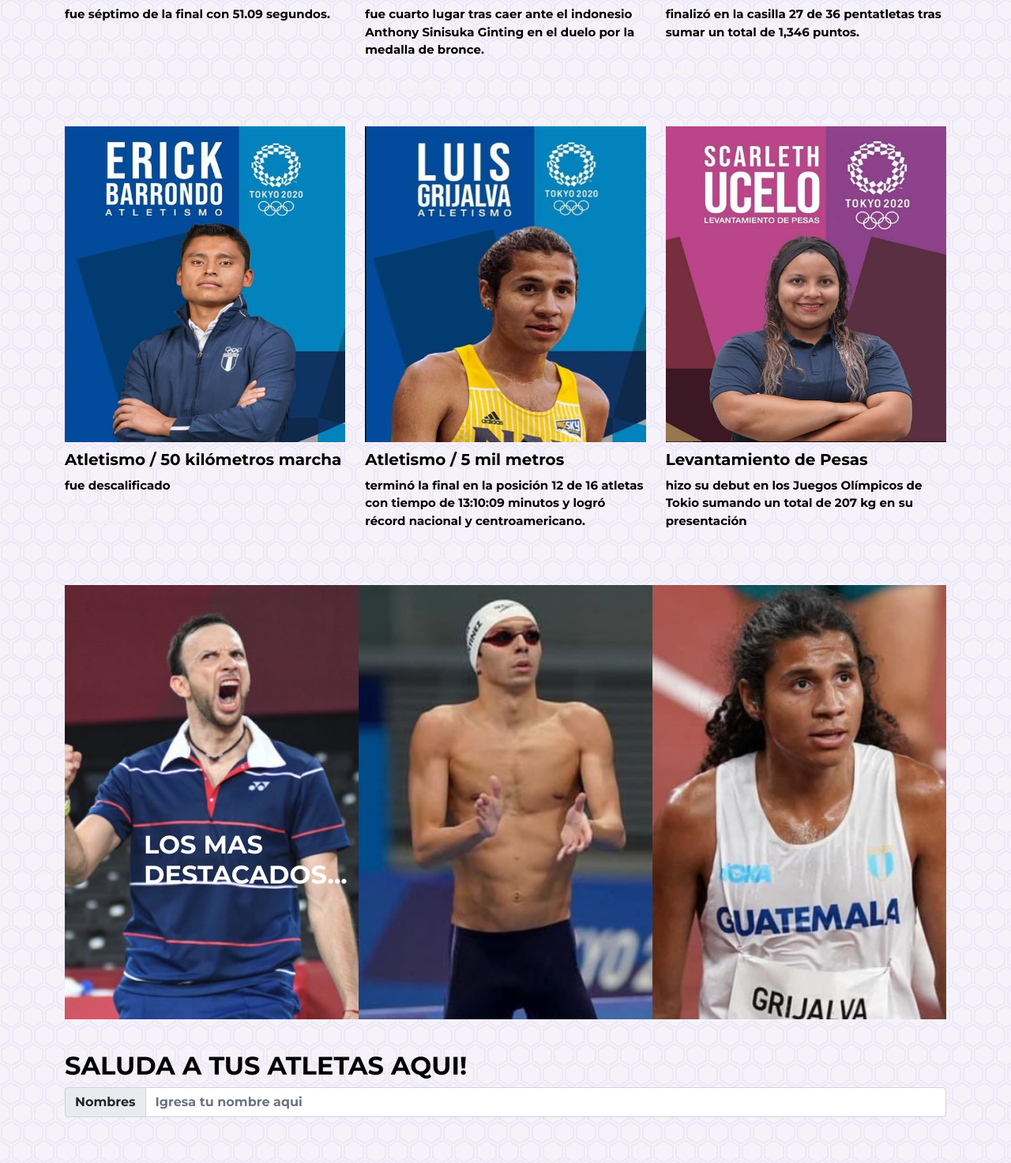
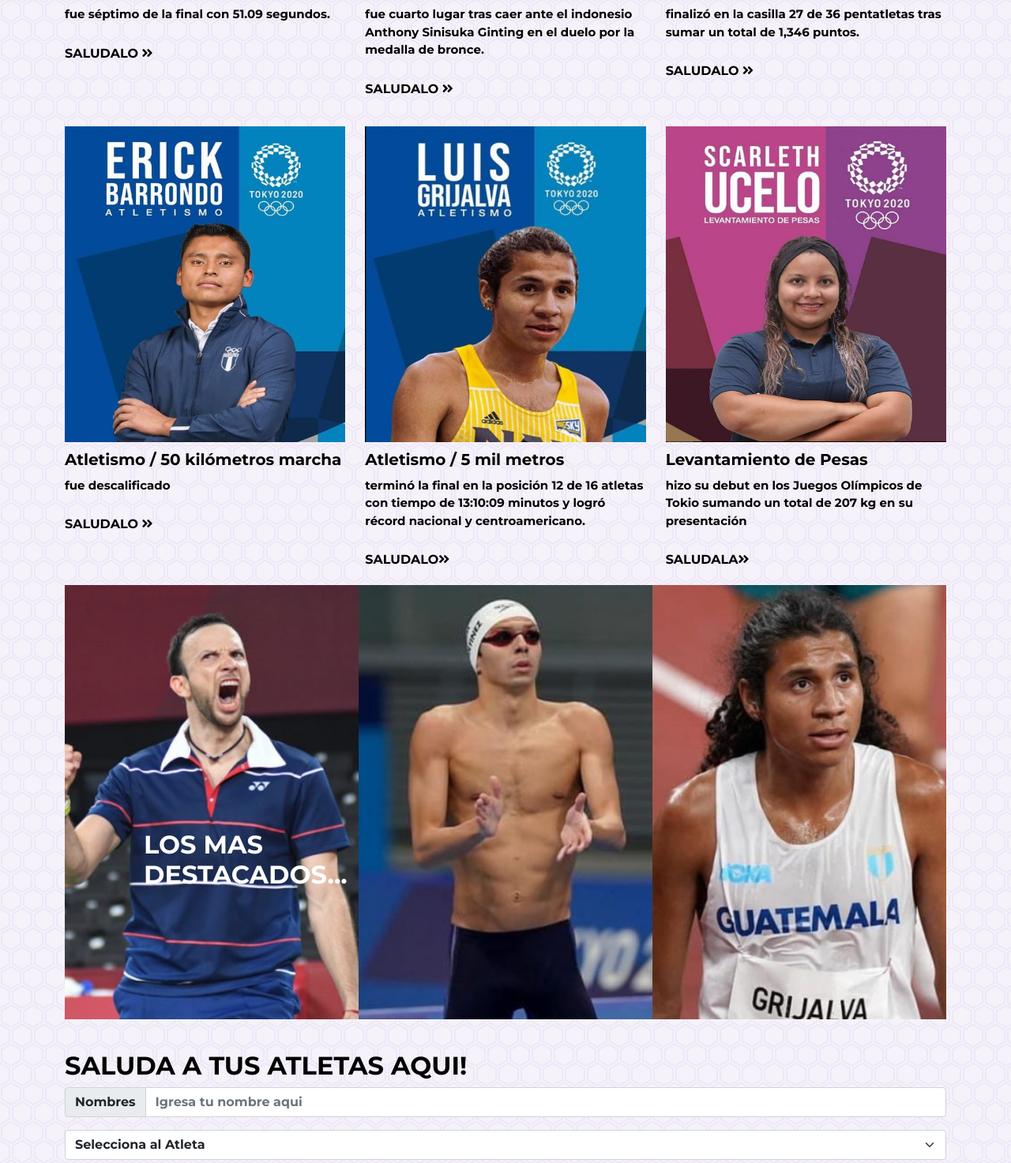
Before and after one commit to Jergo009/primerparcialweb2021, a plain HTML site: page index.html in a window 1280 px wide. Shown: the part 1040-2513 px from the top of the page at 79% size. Drawn offline with nearby package versions, Linux system fonts and the light colour scheme.

Commit message:
se creo el formulario y se redirigen los botones de saludos

```diff
--- a/index.html
+++ b/index.html
@@ -35,7 +35,7 @@
                     <a href="#">INICIO</a>
                 </li>
                 <li>
-                    <a href="#">SALUDOS</a>
+                    <a href="#saludos">SALUDOS</a>
                 </li>
             </ul>
             <ul class="nav-menu-rigth">
@@ -60,37 +60,37 @@
                 <img src="img/atleta1.jpeg" alt="Atleta 1">
                 <h3>Natacion 100 metros Mariposa</h3>
                 <p>fue séptimo de la final con 51.09 segundos.</p>
-                <a href="#">Saludalo <i class="fas fa-angle-double-right"></i></a>
+                <a href="#saludos">Saludalo <i class="fas fa-angle-double-right"></i></a>
             </div>
             <div>
                 <img src="img/atleta2.jpeg" alt="Atleta 2">
                 <h3>Bádminton</h3>
                 <p>fue cuarto lugar tras caer ante el indonesio Anthony Sinisuka Ginting en el duelo por la medalla de bronce.</p>
-                <a href="#">Saludalo <i class="fas fa-angle-double-right"></i></a>
+                <a href="#saludos">Saludalo <i class="fas fa-angle-double-right"></i></a>
             </div>
             <div>
                 <img src="img/atleta3.jpeg" alt="Atleta 3">
                 <h3>Pentatlón moderno</h3>
                 <p>finalizó en la casilla 27 de 36 pentatletas tras sumar un total de 1,346 puntos.</p>
-                <a href="#">Saludalo <i class="fas fa-angle-double-right"></i></a>
+                <a href="#saludos">Saludalo <i class="fas fa-angle-double-right"></i></a>
             </div>
             <div>
                 <img src="img/atleta4.jpg" alt="Atleta4">
                 <h3>Atletismo / 50 kilómetros marcha</h3>
                 <p>fue descalificado</p>
-                <a href="#">Saludalo <i class="fas fa-angle-double-right"></i></a>
+                <a href="#saludos">Saludalo <i class="fas fa-angle-double-right"></i></a>
             </div>
             <div>
                 <img src="img/atleta5.jpg" alt="Atleta5">
                 <h3>Atletismo / 5 mil metros</h3>
                 <p>terminó la final en la posición 12 de 16 atletas con tiempo de 13:10:09 minutos y logró récord nacional y centroamericano.</p>
-                <a href="#">Saludalo<i class="fas fa-angle-double-right"></i></a>
+                <a href="#saludos">Saludalo<i class="fas fa-angle-double-right"></i></a>
             </div>
             <div>
                 <img src="img/atleta6.jpg" alt="Atleta5">
                 <h3>Levantamiento de Pesas</h3>
                 <p>hizo su debut en los Juegos Olímpicos de Tokio sumando un total de 207 kg en su presentación</p>
-                <a href="#">Saludala<i class="fas fa-angle-double-right"></i></a>
+                <a href="#saludos">Saludala<i class="fas fa-angle-double-right"></i></a>
             </div>
         </div>
 
@@ -102,16 +102,32 @@
         </section>
 
         <!--Formulario-->
-        <section class="formulario">
+        <section class="formulario" id="saludos">
         <div class="formulario">
             <h2>SALUDA A TUS ATLETAS AQUI!</h2>
             <form>
-
                   <div class="input-group mb-3">
                     <span class="input-group-text" id="inputGroup-sizing-default">Nombres</span>
                     <input type="text" class="form-control" aria-label="Sizing example input" aria-describedby="inputGroup-sizing-default" placeholder="Igresa tu nombre aqui">
+                    </div>
+                    <div>
+                    <select class="form-select" aria-label="Default select example" place>
+                        <option selected>Selecciona al Atleta</option>
+                        <option value="1">Kevin Cordon</option>
+                        <option value="2">Luis Carlos Martinez</option>
+                        <option value="3">Charles Fernandez</option>
+                        <option value="4">Erick Barrondo</option>
+                        <option value="5">Luis Grijalva</option>
+                        <option value="6">Scarlet Ucelo</option>
+                      </select>
+                </div>
+                </br>
+                <div class="input-group">
+                    <span class="input-group-text">Ingresa tu Mensaje</span>
+                    <textarea class="form-control" aria-label="With textarea"></textarea>
                   </div>
-
+                </br>
+                  <button type="submit" class="btn btn-primary">Enviar</button>
             </form>
         </div>
     </section>
@@ -148,7 +164,7 @@
     </div>
 
     <footer class="footer">
-        <h3>Atletas Guatemala Copyright Power By Juan Emanuel Ramirez Gomez</h3>
+        <h3>Atletas Guatemala Copyright Power By Juan Ramirez</h3>
     </footer>
     <script src="main.js"></script>
 </body>
--- a/styles.css
+++ b/styles.css
@@ -106,6 +106,7 @@ hr {
 .showcase h2,
 .showcase p {
     margin-top: 10px;
+    color: white;
 }
 
 /* NEWS CARDS*/
@@ -132,7 +133,7 @@ hr {
 
 .news-cards a {
     padding: 10px 0;
-    color: #f2f2f2;
+    color: black;
     text-transform: uppercase;
     display: inline-block;
     font-weight: bold;
```
